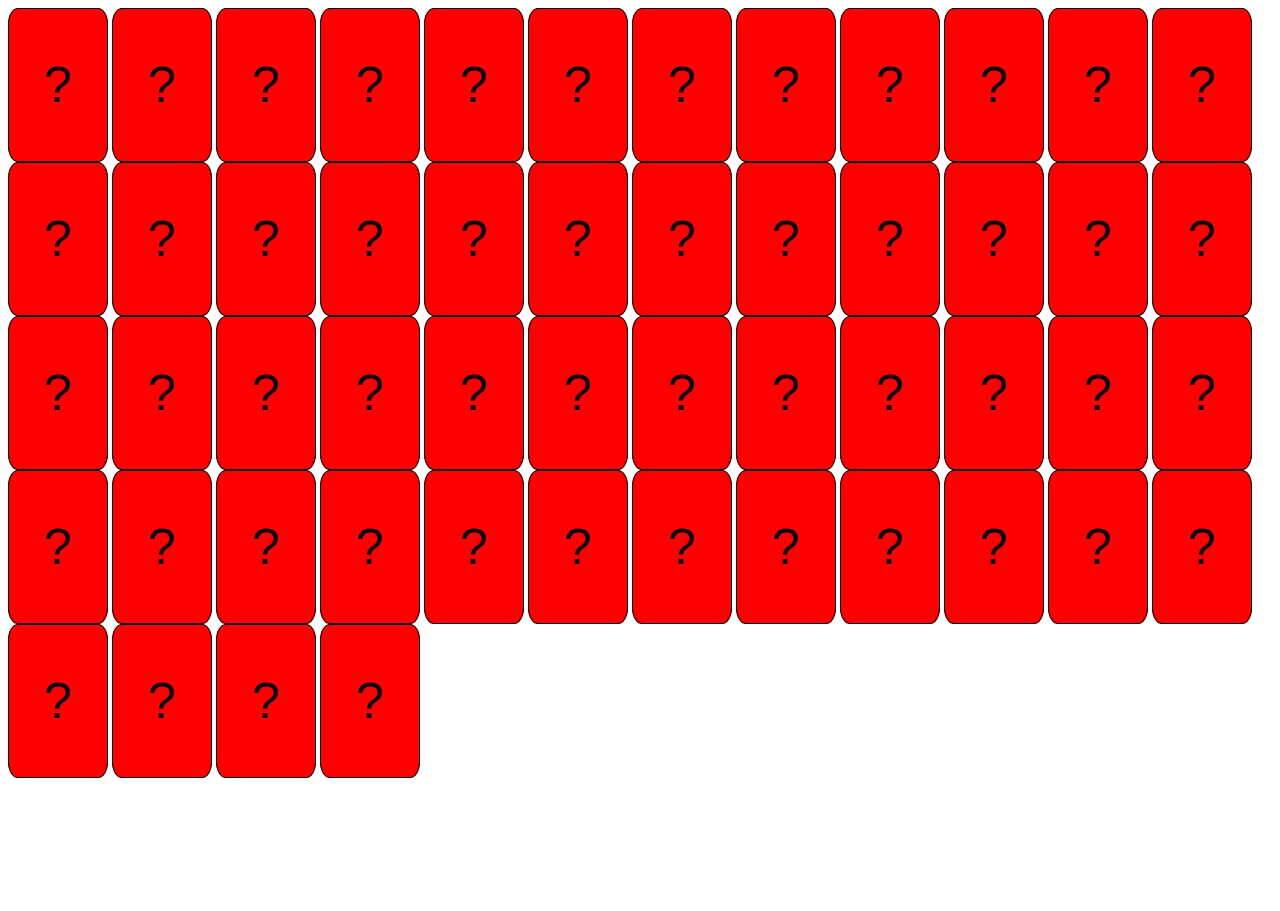
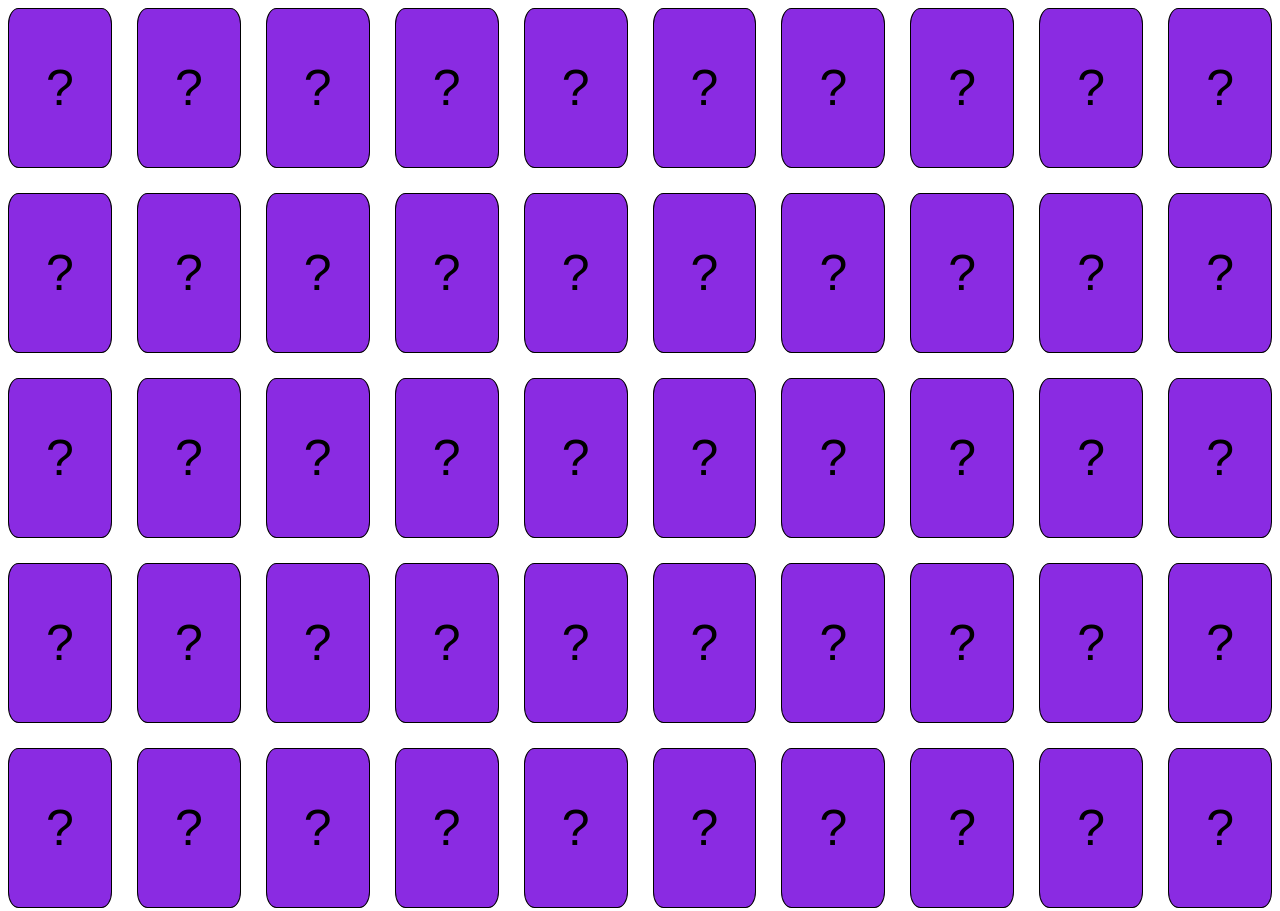
Before and after one commit to paraparacharhan/memory-game, a plain HTML site: page index.html in a window 1280 px wide. Shown: the top 911 px of the page. Before the commit the page ends 800 px from the top, so only its background shows below. Drawn offline with Linux system fonts and the light colour scheme.

Commit message:
Add grid layout

```diff
--- a/style.css
+++ b/style.css
@@ -1,8 +1,25 @@
+.card-block {
+    display: grid;
+    grid-template-columns: repeat(auto-fit, minmax(100px, 1fr));
+    grid-template-rows: repeat(auto-fit, minmax(154px, 1fr));
+    gap: 25px;
+
+}
+
+@media screen and (min-width: 1600px) {
+    .card-block {
+        display: grid;
+        grid-template-columns: repeat(13, 1fr);
+        grid-template-rows: repeat(4, 1fr);
+        gap: 25px;
+        margin: auto;
+    }
+}
+
 .card {
     display: inline-block;
-    width: 100px;
-    height: 154px;
-    background-color: red;
+    aspect-ratio: 100/154;
+    background-color: blueviolet;
     border: solid 1px;
     border-color: black;
     border-radius: 10%;
```
